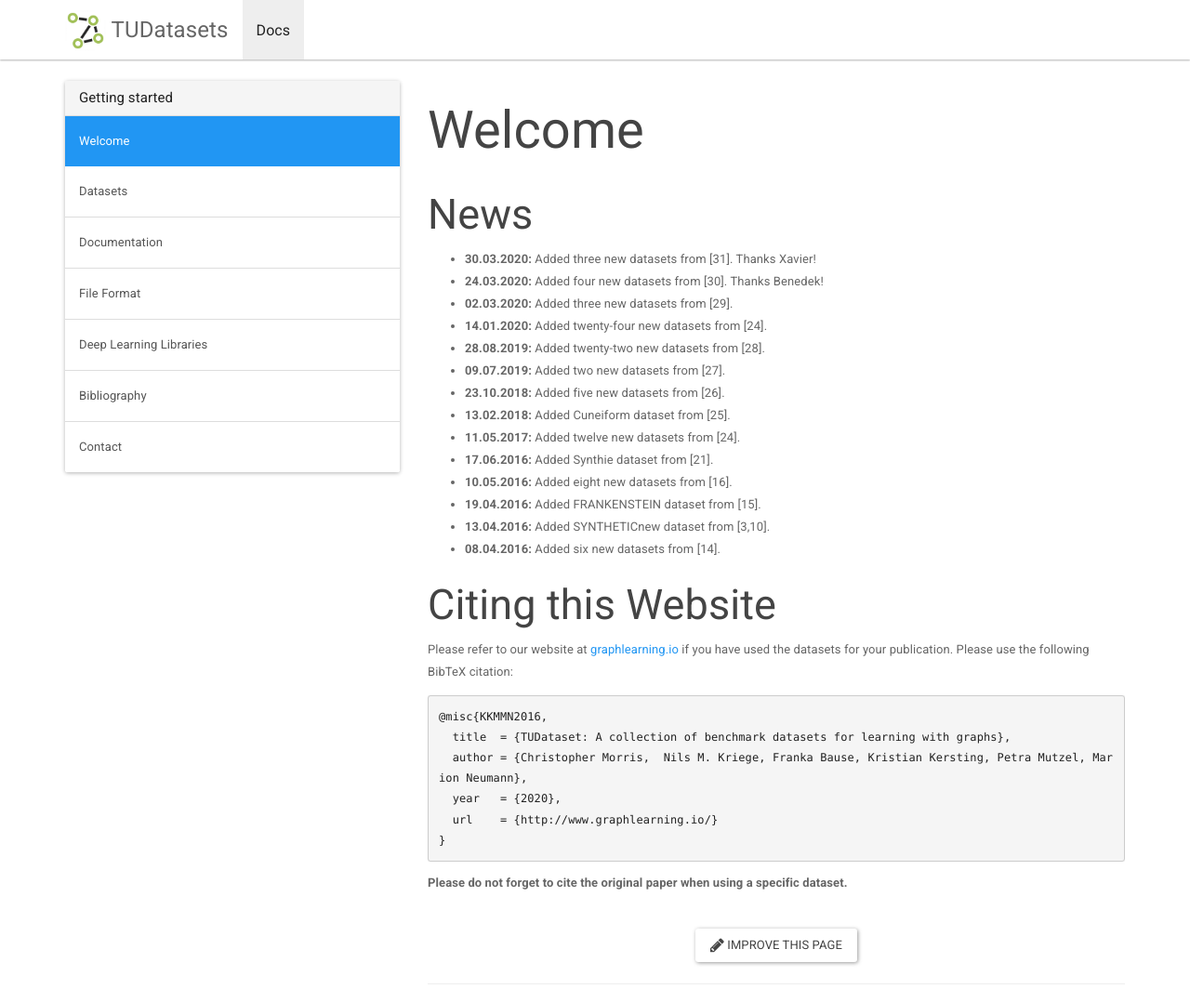
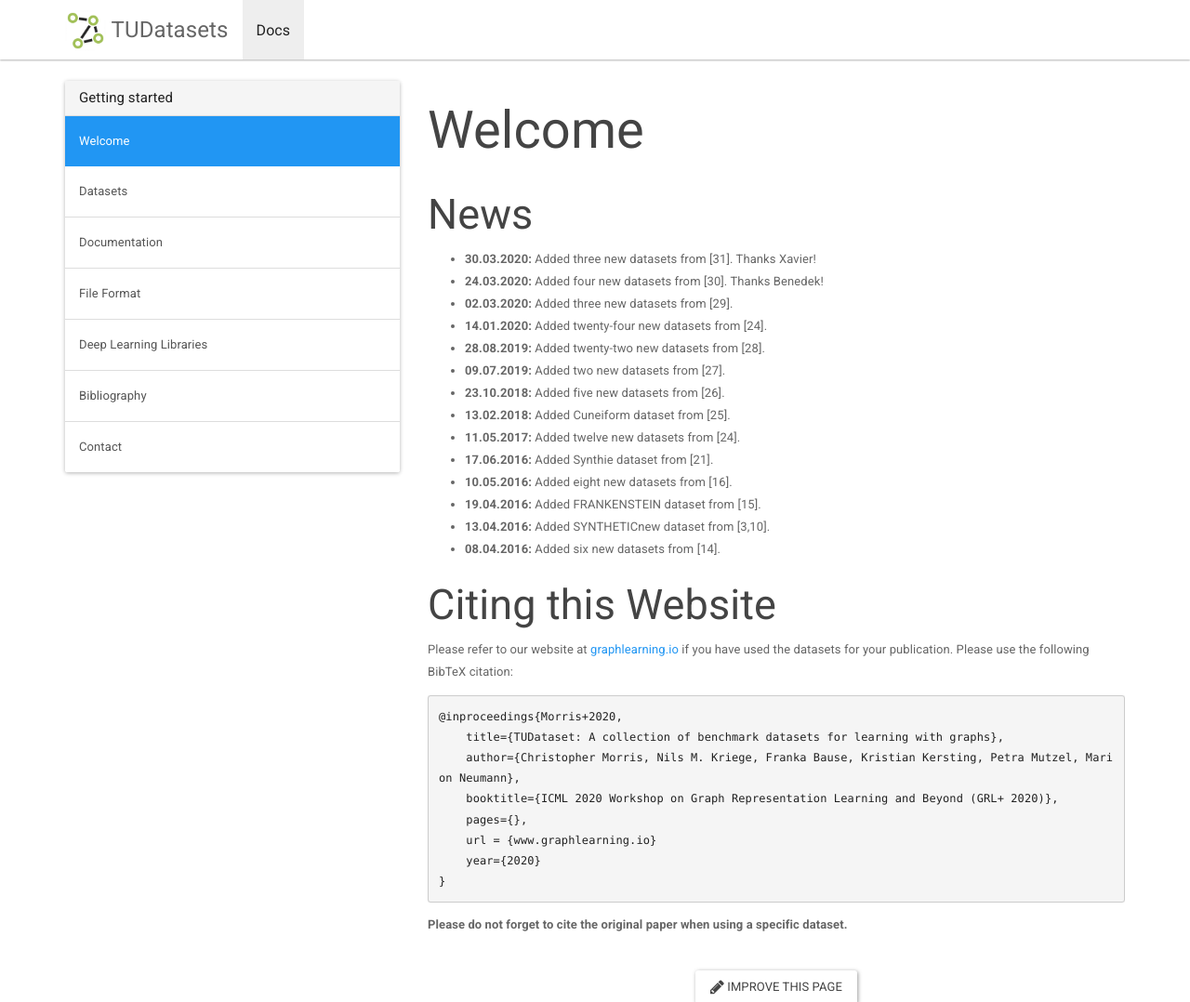
Before and after one commit to chrsmrrs/datasets, a Jekyll site: the page built from _docs/index.md, in a window 1280 px wide and 1293 px high, cut to the strip 0-1078 px from the top of the window. Shown: the whole strip at 93% size. Built offline with Jekyll 4.4.1, drawn with Linux system fonts in a browser that asks for light colours.

Commit message:
Update index.md

````diff
--- a/_docs/index.md
+++ b/_docs/index.md
@@ -25,11 +25,13 @@ redirect_from: /docs/index.html
 Please refer to our website at [graphlearning.io](http://www.graphlearning.io/) if you have used the datasets for your publication. Please use the following BibTeX citation:
 
 ```
-@misc{KKMMN2016,
-  title  = {TUDataset: A collection of benchmark datasets for learning with graphs},
-  author = {Christopher Morris,  Nils M. Kriege, Franka Bause, Kristian Kersting, Petra Mutzel, Marion Neumann},
-  year   = {2020},
-  url    = {http://www.graphlearning.io/}
+@inproceedings{Morris+2020,
+    title={TUDataset: A collection of benchmark datasets for learning with graphs},
+    author={Christopher Morris, Nils M. Kriege, Franka Bause, Kristian Kersting, Petra Mutzel, Marion Neumann},
+    booktitle={ICML 2020 Workshop on Graph Representation Learning and Beyond (GRL+ 2020)},
+    pages={},
+    url = {www.graphlearning.io}
+    year={2020}
 }
 ```
 
````
